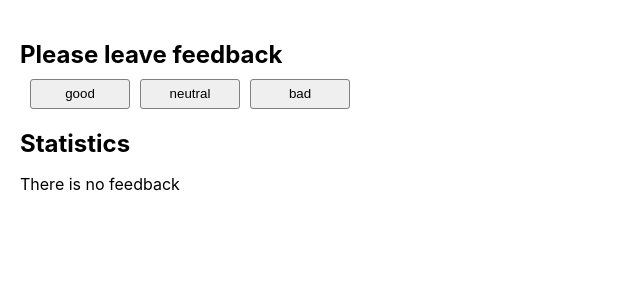
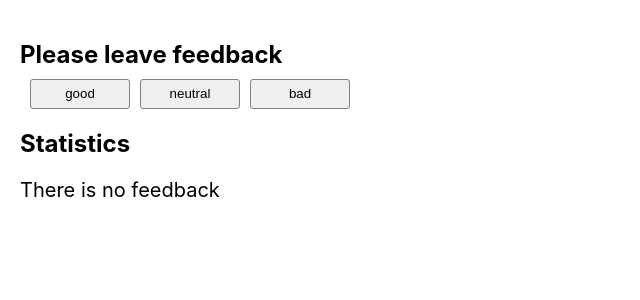
Before and after one commit to OlenaPobehailo/goit-react-hw-02-feedback, a React (Create React App) app: page / in a window 1280 px wide. Shown: the top 300 px of the page, without its empty margins (0-640 px from the left). Built offline with nearby package versions, Linux system fonts and the light colour scheme.

Commit message:
fix Notification

```diff
--- a/src/components/Notification/Notification.jsx
+++ b/src/components/Notification/Notification.jsx
@@ -2,7 +2,7 @@ import PropTypes from 'prop-types';
 import css from './Notification.module.css'
 
 export const Notification = ({ message }) => {
-  return <p>{message}</p>;
+  return <p className={css.notification}>{message}</p>;
 };
 
 Notification.propTypes = {
--- a/src/components/Notification/Notification.module.css
+++ b/src/components/Notification/Notification.module.css
@@ -0,0 +1,3 @@
+.notification{
+    font-size: 20px;
+}
```
